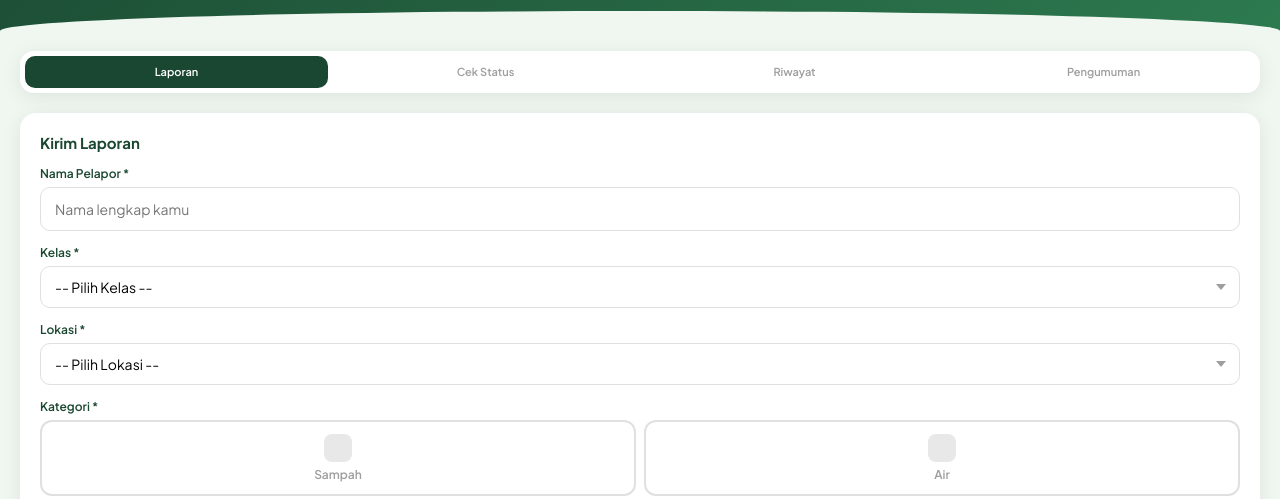
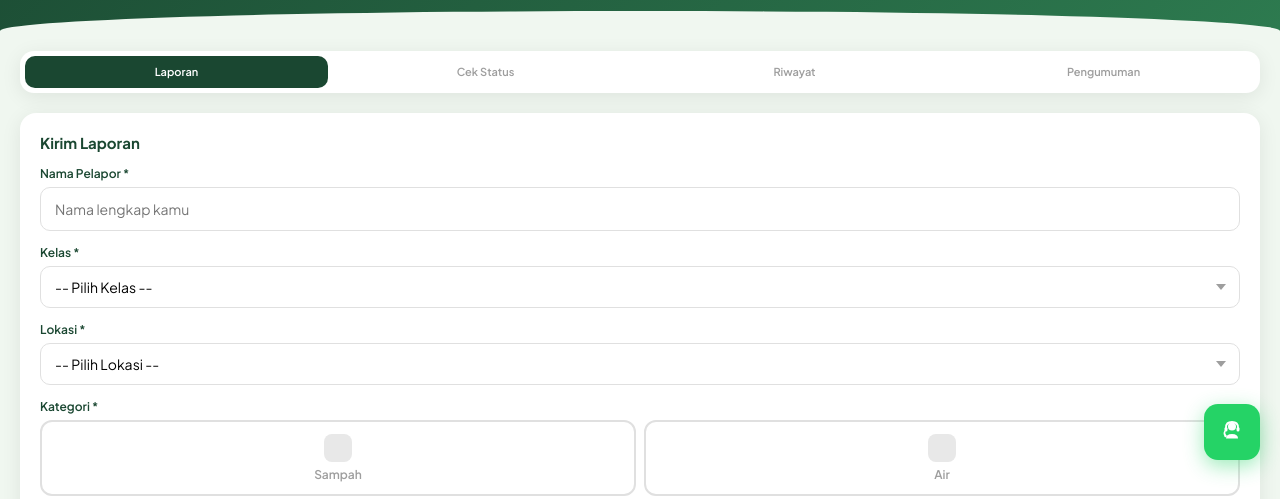
Before and after one commit to fanzzxproject-cloud/Laporan-Hijau, a website: page public/index.html in a window 1280 px wide. Shown: the part 312-811 px from the top of the page. Drawn offline with nearby package versions, Linux system fonts and the light colour scheme.

Commit message:
Update index.html

```diff
--- a/public/index.html
+++ b/public/index.html
@@ -158,6 +158,14 @@ body{font-family:'Plus Jakarta Sans',sans-serif;background:#f0f7f0;min-height:10
 .toast.show{opacity:1;transform:translateX(-50%) translateY(0);}
 .spinner{display:inline-block;width:15px;height:15px;border:2px solid rgba(255,255,255,.4);border-top-color:#fff;border-radius:50%;animation:spin .6s linear infinite;vertical-align:middle;margin-right:6px;}
 @keyframes spin{to{transform:rotate(360deg)}}
+
+/* WA FLOATING BUTTON */
+.wa-float{position:fixed;bottom:28px;right:20px;z-index:9999;display:flex;flex-direction:column;align-items:flex-end;gap:10px;}
+.wa-tooltip{background:var(--green-deep);color:#fff;font-size:12px;font-weight:600;padding:8px 14px;border-radius:20px;white-space:nowrap;box-shadow:0 4px 16px rgba(0,0,0,.18);opacity:0;transform:translateX(10px);transition:.25s;pointer-events:none;}
+.wa-float:hover .wa-tooltip{opacity:1;transform:translateX(0);}
+.wa-btn{width:56px;height:56px;background:#25d366;border-radius:14px;display:flex;align-items:center;justify-content:center;box-shadow:0 6px 20px rgba(37,211,102,.45);cursor:pointer;text-decoration:none;transition:transform .2s,box-shadow .2s;animation:wa-pulse 2.5s infinite;}
+.wa-btn:hover{transform:scale(1.08);box-shadow:0 8px 28px rgba(37,211,102,.6);}
+@keyframes wa-pulse{0%,100%{box-shadow:0 6px 20px rgba(37,211,102,.45)}50%{box-shadow:0 6px 28px rgba(37,211,102,.75),0 0 0 8px rgba(37,211,102,.12)}}
 </style>
 </head>
 <body>
@@ -555,5 +563,31 @@ sb.channel('pengumuman-realtime')
     else showToast('Ada pengumuman baru!');
   }).subscribe();
 </script>
+
+<!-- WA FLOATING CS BUTTON -->
+<div class="wa-float">
+  <span class="wa-tooltip">💬 Hubungi CS kami</span>
+  <a class="wa-btn"
+     href="https://wa.me/6285892004051?text=Halo%20Admin%20Laporan%20Hijau%2C%20saya%20butuh%20bantuan%20%F0%9F%8C%BF"
+     target="_blank" rel="noopener" aria-label="Hubungi CS via WhatsApp">
+    <svg width="30" height="30" viewBox="0 0 30 30" fill="none" xmlns="http://www.w3.org/2000/svg">
+      <!-- Kepala -->
+      <circle cx="15" cy="9.5" r="4" fill="white"/>
+      <!-- Headphone band -->
+      <path d="M9 10.5 Q9 5 15 5 Q21 5 21 10.5" stroke="white" stroke-width="1.8" fill="none" stroke-linecap="round"/>
+      <!-- Ear cup kiri -->
+      <rect x="7.5" y="10" width="3" height="4.5" rx="1.5" fill="white"/>
+      <!-- Ear cup kanan -->
+      <rect x="19.5" y="10" width="3" height="4.5" rx="1.5" fill="white"/>
+      <!-- Badan / bahu -->
+      <path d="M9 21.5 Q9 17 15 17 Q21 17 21 21.5" fill="white"/>
+      <!-- Mic boom -->
+      <path d="M8 14 Q6.5 17 8.5 18.5" stroke="white" stroke-width="1.6" fill="none" stroke-linecap="round"/>
+      <!-- Mic bulat -->
+      <circle cx="8.5" cy="19" r="1.2" fill="white"/>
+    </svg>
+  </a>
+</div>
+
 </body>
 </html>
```
